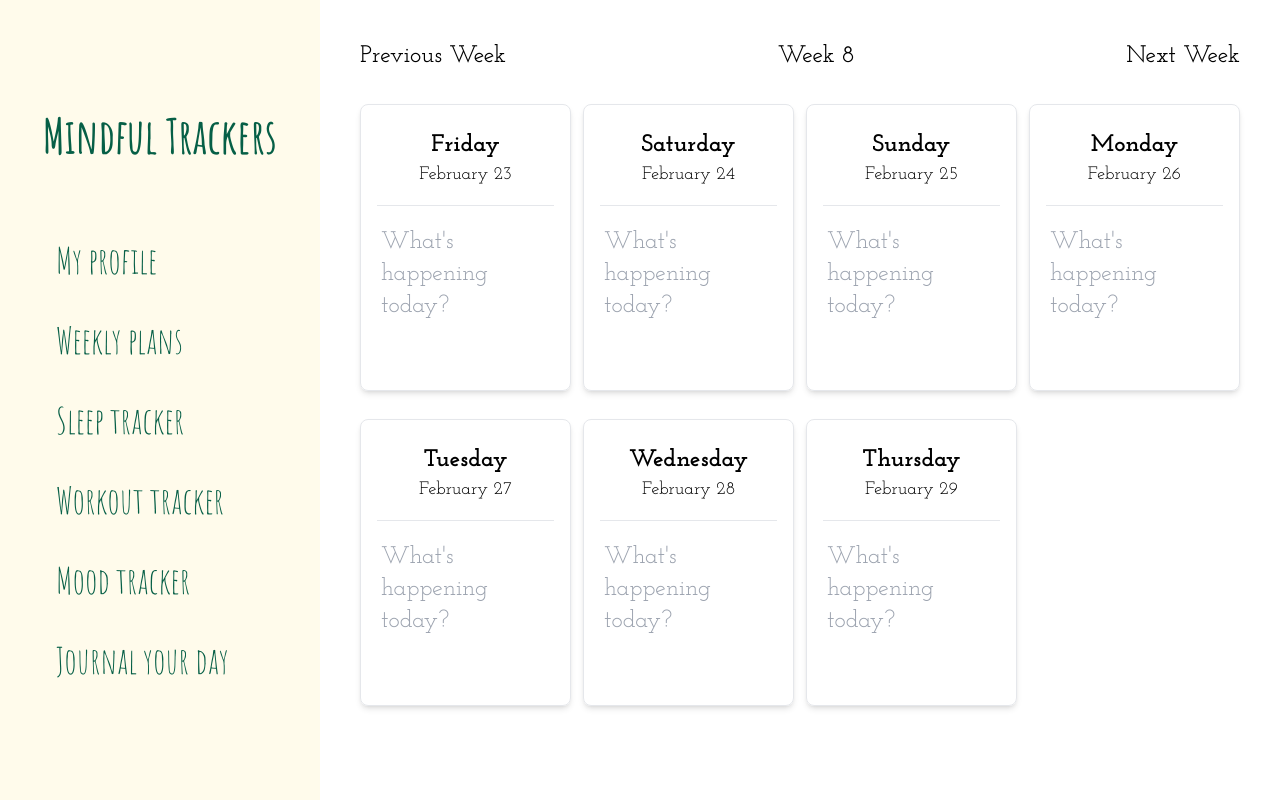
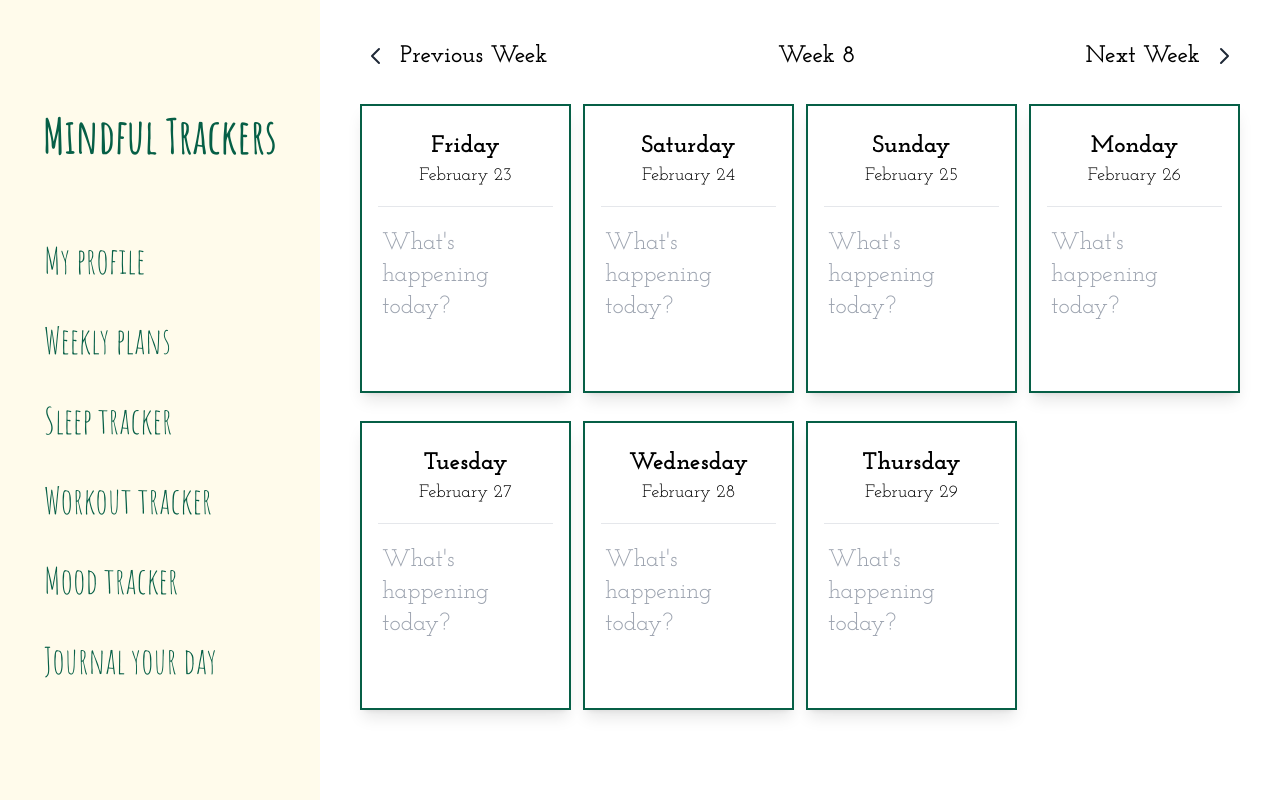
Before and after one commit to Homa212/Bullet-journal, a React (Vite) app in the folder MindfulTracks/: page /WeeklyPlanPage in a window 1280 px wide. Built offline with nearby package versions, Linux system fonts and the light colour scheme.

Commit message:
added designe for weekly planner

```diff
--- a/MindfulTracks/src/Pages/Layout.jsx
+++ b/MindfulTracks/src/Pages/Layout.jsx
@@ -5,7 +5,7 @@ import { Outlet } from "react-router-dom";
 
 function Layout() {
   return (
-    <div>
+    <div className="relativ h-screen">
       <Navbar/>
       <Outlet/>
     </div>
--- a/MindfulTracks/src/Pages/MyPageLayout.jsx
+++ b/MindfulTracks/src/Pages/MyPageLayout.jsx
@@ -4,9 +4,9 @@ import { Outlet } from "react-router-dom";
 
 function MyPageLayout() {
     return (
-      <div className="relative flex h-screen">
+      <div className="flex fixed overflow-y-auto h-screen">
         <MypageNavbar/>
-        <div className="">
+        <div className="overflow-y-auto">
           <Outlet/>
         </div>
       </div>
--- a/MindfulTracks/src/Pages/WeeklyPlanPage.jsx
+++ b/MindfulTracks/src/Pages/WeeklyPlanPage.jsx
@@ -1,13 +1,13 @@
 import React from "react";
 import { Outlet } from "react-router-dom";
-// import ToDo from "../components/ToDo";
+import ToDo from "../components/ToDo";
 import WeeklyPlanner from "../components/WeeklyPlanner";
 
 function WeeklyPlanPage() {
     return(
-        <div className="relative">
-        {/* <ToDo/> */}
+        <div className="overflow-y-auto">
         <WeeklyPlanner/>
+        <ToDo/>
         <div className="">
           <Outlet/>
         </div>
--- a/MindfulTracks/src/components/MypageNavbar.jsx
+++ b/MindfulTracks/src/components/MypageNavbar.jsx
@@ -7,22 +7,22 @@ function MypageNavbar() {
             <button className="w-80 my-20 text-5xl font-bold">Mindful Trackers</button>
             <div>
                 <div className="flex flex-col justify-between w-60 items-start gap-10">
-                    <button className="relative cursor-pointer transition-all duration-500 before:content-[''] before:absolute before:-bottom-3 before:-left-0 before:w-0 before:h-0.5 before:rounded-full before:opacity-0 before:transistion-all before:duration-500 before:bg-gradient-to-r before:from-emerald-700 before:via-emerald-600 before:to-green-50 hover:before:w-full hover:before:opacity-100 px-4">
+                    <button className="relative cursor-pointer transition-all duration-500 before:content-[''] before:absolute before:-bottom-3 before:-left-0 before:w-0 before:h-0.5 before:rounded-full before:opacity-0 before:transistion-all before:duration-500 before:bg-gradient-to-r before:from-emerald-700 before:via-emerald-600 before:to-green-50 hover:before:w-full hover:before:opacity-100 px-1">
                         <Link to="/MyProfilePage">My profile</Link>
                     </button>
-                    <button className="relative cursor-pointer transition-all duration-500 before:content-[''] before:absolute before:-bottom-3 before:-left-0 before:w-0 before:h-0.5 before:rounded-full before:opacity-0 before:transistion-all before:duration-500 before:bg-gradient-to-r before:from-emerald-700 before:via-emerald-600 before:to-green-50 hover:before:w-full hover:before:opacity-100 px-4">
+                    <button className="relative cursor-pointer transition-all duration-500 before:content-[''] before:absolute before:-bottom-3 before:-left-0 before:w-0 before:h-0.5 before:rounded-full before:opacity-0 before:transistion-all before:duration-500 before:bg-gradient-to-r before:from-emerald-700 before:via-emerald-600 before:to-green-50 hover:before:w-full hover:before:opacity-100 px-1">
                         <Link to="/WeeklyPlanPage">Weekly plans</Link>
                     </button>
-                    <button className="relative cursor-pointer transition-all duration-500 before:content-[''] before:absolute before:-bottom-3 before:-left-0 before:w-0 before:h-0.5 before:rounded-full before:opacity-0 before:transistion-all before:duration-500 before:bg-gradient-to-r before:from-emerald-700 before:via-emerald-600 before:to-green-50 hover:before:w-full hover:before:opacity-100 px-4">
+                    <button className="relative cursor-pointer transition-all duration-500 before:content-[''] before:absolute before:-bottom-3 before:-left-0 before:w-0 before:h-0.5 before:rounded-full before:opacity-0 before:transistion-all before:duration-500 before:bg-gradient-to-r before:from-emerald-700 before:via-emerald-600 before:to-green-50 hover:before:w-full hover:before:opacity-100 px-1">
                         <Link to="/SleepPage">Sleep tracker</Link>
                     </button>
-                    <button className="relative cursor-pointer transition-all duration-500 before:content-[''] before:absolute before:-bottom-3 before:-left-0 before:w-0 before:h-0.5 before:rounded-full before:opacity-0 before:transistion-all before:duration-500 before:bg-gradient-to-r before:from-emerald-700 before:via-emerald-600 before:to-green-50 hover:before:w-full hover:before:opacity-100 px-4">
+                    <button className="relative cursor-pointer transition-all duration-500 before:content-[''] before:absolute before:-bottom-3 before:-left-0 before:w-0 before:h-0.5 before:rounded-full before:opacity-0 before:transistion-all before:duration-500 before:bg-gradient-to-r before:from-emerald-700 before:via-emerald-600 before:to-green-50 hover:before:w-full hover:before:opacity-100 px-1">
                         <Link to="/WorkoutPage">Workout tracker</Link>
                     </button>
-                    <button className="relative cursor-pointer transition-all duration-500 before:content-[''] before:absolute before:-bottom-3 before:-left-0 before:w-0 before:h-0.5 before:rounded-full before:opacity-0 before:transistion-all before:duration-500 before:bg-gradient-to-r before:from-emerald-700 before:via-emerald-600 before:to-green-50 hover:before:w-full hover:before:opacity-100 px-4">
+                    <button className="relative cursor-pointer transition-all duration-500 before:content-[''] before:absolute before:-bottom-3 before:-left-0 before:w-0 before:h-0.5 before:rounded-full before:opacity-0 before:transistion-all before:duration-500 before:bg-gradient-to-r before:from-emerald-700 before:via-emerald-600 before:to-green-50 hover:before:w-full hover:before:opacity-100 px-1">
                         <Link to="/MoodPage">Mood tracker</Link>
                     </button>
-                    <button className="relative cursor-pointer transition-all duration-500 before:content-[''] before:absolute before:-bottom-3 before:-left-0 before:w-0 before:h-0.5 before:rounded-full before:opacity-0 before:transistion-all before:duration-500 before:bg-gradient-to-r before:from-emerald-700 before:via-emerald-600 before:to-green-50 hover:before:w-full hover:before:opacity-100 px-4">
+                    <button className="relative cursor-pointer transition-all duration-500 before:content-[''] before:absolute before:-bottom-3 before:-left-0 before:w-0 before:h-0.5 before:rounded-full before:opacity-0 before:transistion-all before:duration-500 before:bg-gradient-to-r before:from-emerald-700 before:via-emerald-600 before:to-green-50 hover:before:w-full hover:before:opacity-100 px-1">
                         <Link to="/JournalPage">Journal your day</Link>
                     </button>
                 </div>
--- a/MindfulTracks/src/components/ToDo.jsx
+++ b/MindfulTracks/src/components/ToDo.jsx
@@ -3,7 +3,7 @@ import ReactDOM from "react-dom";
 
 export default function ToDo() {
   return (
-    <div className="App bg-gray-200 h-screen py-12">
+    <div className="py-10">
       <div className="container max-w-screen-md m-auto p-8 bg-white rounded-xl">
         <h1 className="text-6xl font-black tracking-tighter lowercase">
           To-Do List
--- a/MindfulTracks/src/components/WeeklyPlanner.jsx
+++ b/MindfulTracks/src/components/WeeklyPlanner.jsx
@@ -32,15 +32,31 @@ const WeeklyPlanner = () => {
 
   return (
     <div>
-      <div className="flex flex-col px-10 py-10 text-2xl font-josefin">
-        <div className="flex justify-between items-center mb-4 font-medium">
-          <button onClick={() => changeWeek(-1)}>Previous Week</button>
+      <div className="flex flex-grow flex-col px-10 py-10 text-2xl font-josefin">
+        <div className="flex justify-between items-center mb-4 font-semibold">
+
+          <button onClick={() => changeWeek(-1)} className="relative flex gap-3 items-center cursor-pointer transition-all duration-500 before:content-['']
+          before:absolute before:-bottom-1 before:-left-0 before:w-0 before:h-0.5 before:rounded-full before:opacity-0
+          before:transistion-all before:duration-500 before:bg-gradient-to-r before:from-emerald-700 before:via-emerald-600
+          before:to-green-50 hover:before:w-full hover:before:opacity-100 px-1">
+          <svg class="w-6 h-6 text-gray-800 dark:text-white" aria-hidden="true" xmlns="http://www.w3.org/2000/svg" width="24"
+          height="24" fill="none" viewBox="0 0 24 24"><path stroke="currentColor" stroke-linecap="round" stroke-linejoin="round" stroke-width="2" d="m15 19-7-7 7-7"/>
+          </svg>Previous Week</button>
+
           <h2>Week {getISOWeek(weekStartDate)}</h2>
-          <button onClick={() => changeWeek(1)}>Next Week</button>
+
+          <button onClick={() => changeWeek(1)} className="relative flex gap-3 items-center cursor-pointer transition-all duration-500 before:content-['']
+          before:absolute before:-bottom-1 before:-left-0 before:w-0 before:h-0.5 before:rounded-full before:opacity-0
+          before:transistion-all before:duration-500 before:bg-gradient-to-l before:from-emerald-700 before:via-emerald-600
+          before:to-green-50 hover:before:w-full hover:before:opacity-100 px-1 ">
+          Next Week<svg class="w-6 h-6 text-gray-800 dark:text-white" aria-hidden="true" xmlns="http://www.w3.org/2000/svg" width="24"
+          height="24" fill="none" viewBox="0 0 24 24"><path stroke="currentColor" stroke-linecap="round" stroke-linejoin="round" stroke-width="2" d="m9 5 7 7-7 7"/>
+          </svg></button>
         </div>
+
         <div className="grid grid-cols-4 gap-3 h-fit">
           {days.map((day, index) => (
-            <div key={index} className="p-4 mt-4 text-center rounded-lg bg-gradient-to-b from--900 via-white to-white flex flex-col border shadow-md">
+            <div key={index} className="p-4 mt-4 text-center flex flex-col border-2 border-emerald-800 shadow-lg">
               <div className="rounded-lg p-2">
                 <h3 className="font-bold">{day.toLocaleDateString('en-US', { weekday: 'long' })}</h3>
                 <p className="text-lg mb-2">{day.toLocaleDateString('en-US', { month: 'long', day: 'numeric' })}</p>
@@ -61,95 +77,3 @@ const WeeklyPlanner = () => {
 };
 
 export default WeeklyPlanner;
-
-
-// import React, { useState } from 'react';
-
-// // Define the LinedPaper component separately
-// const LinedPaper = () => {
-//   const [content, setContent] = useState('');
-
-//   const handleInput = (e) => {
-//     const inputValue = e.target.innerText;
-//     if (inputValue.length <= 100) {
-//       setContent(inputValue);
-//     }
-//   };
-
-//   return (
-//     <div className="lined-paper h-48">
-//       <div className="lines">
-//         {/* Lines */}
-//         <div className="line"></div>
-//         <div className="line"></div>
-//         <div className="line"></div>
-//         <div className="line"></div>
-//         <div className="line"></div>
-//       </div>
-//       {/* Contenteditable div for user input */}
-//       <div
-//         className="user-input"
-//         contentEditable="true"
-//         placeholder="Start typing..."
-//         onInput={handleInput}
-//       >{content}</div>
-//     </div>
-//   );
-// };
-
-// const WeeklyPlanner = () => {
-//   const [weekStartDate, setWeekStartDate] = useState(new Date());
-
-//   const startOfWeek = (date) => {
-//     const day = date.getDay() || 7;
-//     if (day !== 1) date.setHours(-24 * (day - 1));
-//     return date;
-//   };
-
-//   const changeWeek = (increment) => {
-//     const newDate = new Date(weekStartDate);
-//     newDate.setDate(newDate.getDate() + (7 * increment));
-//     setWeekStartDate(newDate);
-//   };
-
-//   const getISOWeek = (date) => {
-//     const d = new Date(date);
-//     d.setHours(0, 0, 0, 0);
-//     d.setDate(d.getDate() + 3 - (d.getDay() + 6) % 7);
-//     const yearStart = new Date(d.getFullYear(), 0, 1);
-//     return Math.ceil((((d - yearStart) / 86400000) + 1) / 7);
-//   };
-
-//   const days = [];
-//   const currentDate = new Date(weekStartDate);
-//   for (let i = 0; i < 7; i++) {
-//     days.push(new Date(currentDate));
-//     currentDate.setDate(currentDate.getDate() + 1);
-//   }
-
-//   return (
-//     <div>
-//       <div className="flex flex-col border px-10 py-10 text-2xl font-josefin">
-//         <div className="flex justify-between items-center mb-4">
-//           <button onClick={() => changeWeek(-1)}>Previous Week</button>
-//           <h2>Week {getISOWeek(weekStartDate)}</h2>
-//           <button onClick={() => changeWeek(1)}>Next Week</button>
-//         </div>
-//         <div className="grid grid-cols-4 h-fit">
-//           {days.map((day, index) => (
-//             <div key={index} className="p-4 text-center flex flex-col ">
-//               <h3 className="font-bold">{day.toLocaleDateString('en-US', { weekday: 'long' })}</h3>
-//               <p className="text-lg mb-2">{day.toLocaleDateString('en-US', { month: 'long', day: 'numeric' })}</p>
-//               <hr />
-//               {/* <input className="border my-4 h-52" type="text" maxLength={100} /> */}
-//               <LinedPaper />
-//             </div>
-//           ))}
-//           {/* Include the LinedPaper component */}
-//         </div>
-//       </div>
-//     </div>
-//   );
-// };
-
-// export default WeeklyPlanner;
```
Also changed, not shown: MindfulTracks/src/Pages/LoginPage.jsx (+2 -7 lines), MindfulTracks/src/components/LogIn.jsx (+5 -5 lines).
